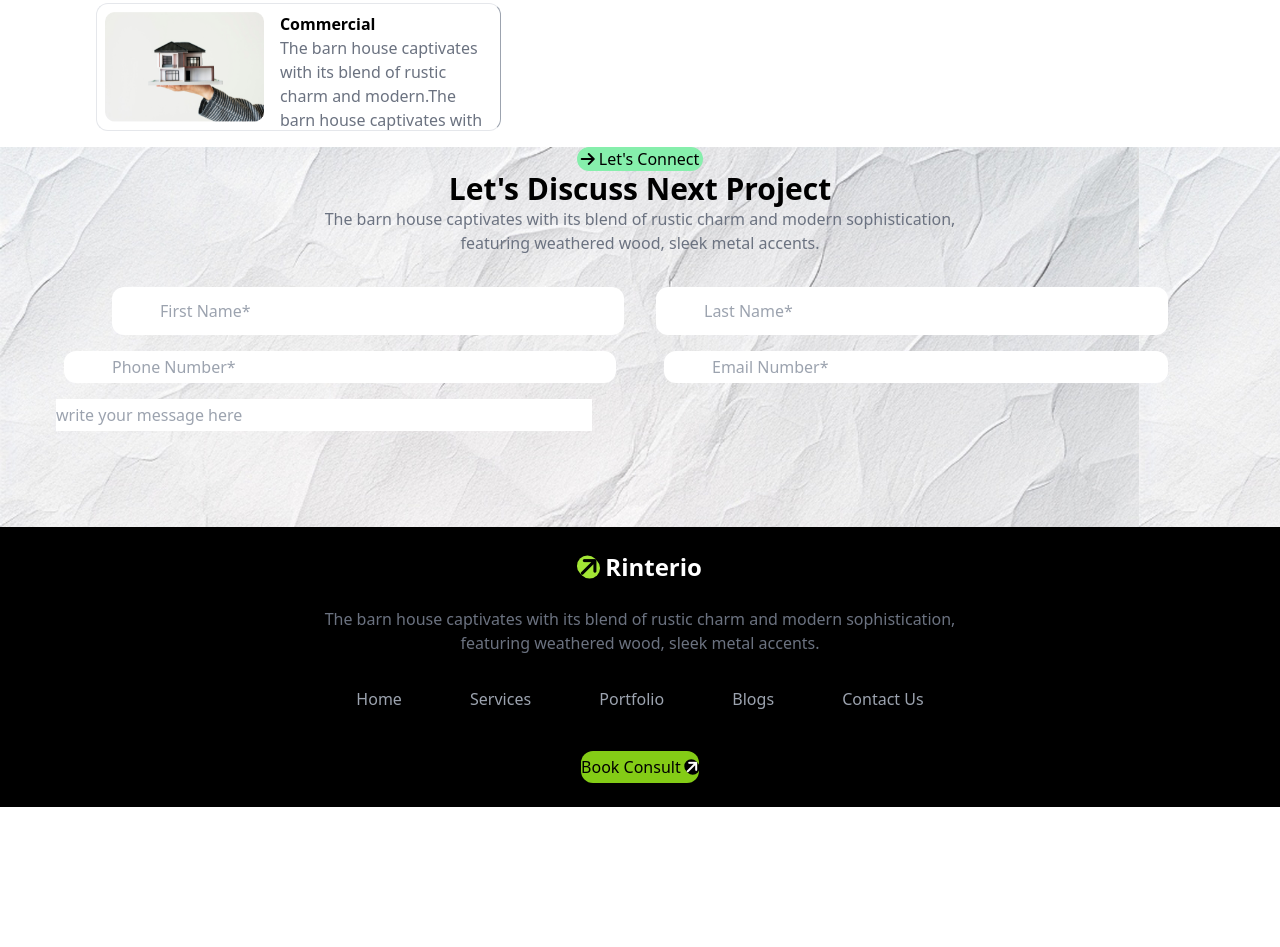
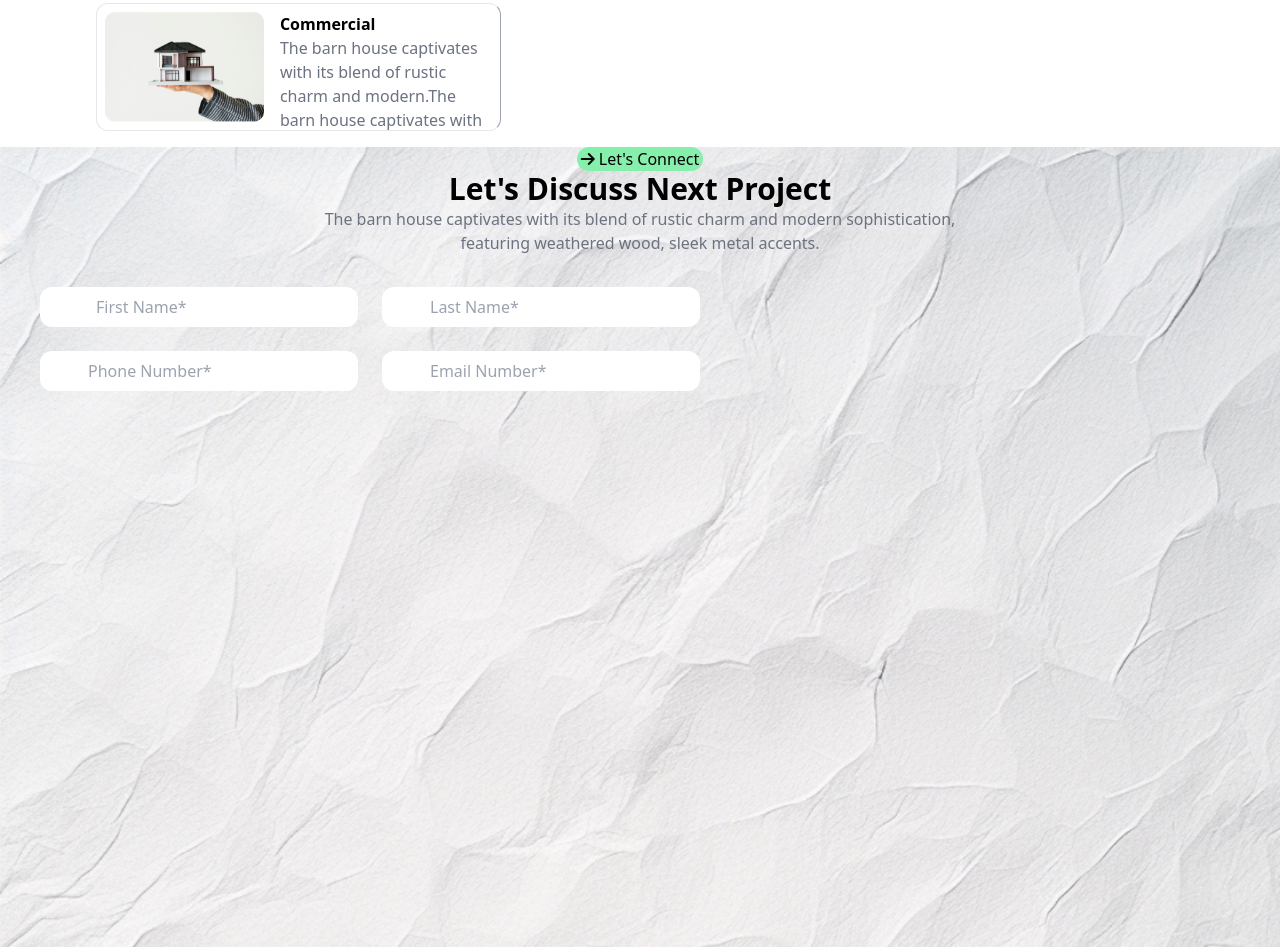
Before and after one commit to animatalukder/Assignment-3, a plain HTML site: page index.html in a window 1280 px wide. Shown: the part 2141-3088 px from the top of the page. Before the commit the page ends 2948 px from the top, so only its background shows below. Drawn offline with nearby package versions, Linux system fonts and the light colour scheme.

Commit message:
added new main part

```diff
--- a/index.html
+++ b/index.html
@@ -151,20 +151,22 @@
          </div>
       </section>
       <section class="mt-16">
-       <div style="background-image: url(images/assets/bg.jpg);">
+       <div class="bg-cover" style="background-image: url(images/assets/bg.jpg); ">
         <div class="m-8 justify-center items-center text-center">
           <button class="px-1 rounded-xl bg-green-300"><i class="fa-solid fa-arrow-right"></i>
             Let's Connect</button>
           <h1 class="text-3xl font-bold">Let's Discuss Next Project</h1>
           <p class="text-gray-500">The barn house captivates with its blend of rustic charm and modern sophistication,<br> featuring weathered wood, sleek metal accents.</p>
         </div>
-        <form class="grid grid-cols-2 grid-rows-5 ">
-           <input class="mx-6 px-12 ml-28 mr-4  rounded-xl" type="text" placeholder="First Name*">
-           <input class="mx-6 px-12 mr-28 ml-4  rounded-xl" type="text" placeholder="Last Name*">
+        <form class="grid grid-cols-2 grid-rows-5 gap-6 ">
+           <div class="grid grid-cols-2 grid-rows-5 gap-6 px-10 -ml-22 -mr-28">
+            <input class=" px-14   rounded-xl" type="text" placeholder="First Name*">
+           <input class=" px-12   rounded-xl" type="text" placeholder="Last Name*">
 
-            <input class="mt-4 mx-6 px-12  -mr-18 ml-16 py-1  rounded-xl" type="text" placeholder="Phone Number*">
-           <input class="mt-4 mx-6 px-12 mr-28 -ml-38 py-1 rounded-xl" type="text" placeholder="Email Number*">
-           <input class="mt-4 mx-18 ml-14 mr-12  " type="text" placeholder="write your message here">
+            <input class="px-12   py-2  rounded-xl" type="text" placeholder="Phone Number*">
+           <input class="px-12  py-2 rounded-xl" type="text" placeholder="Email Number*"><br>
+
+           </div>
 
         </form>
        </div>
```
